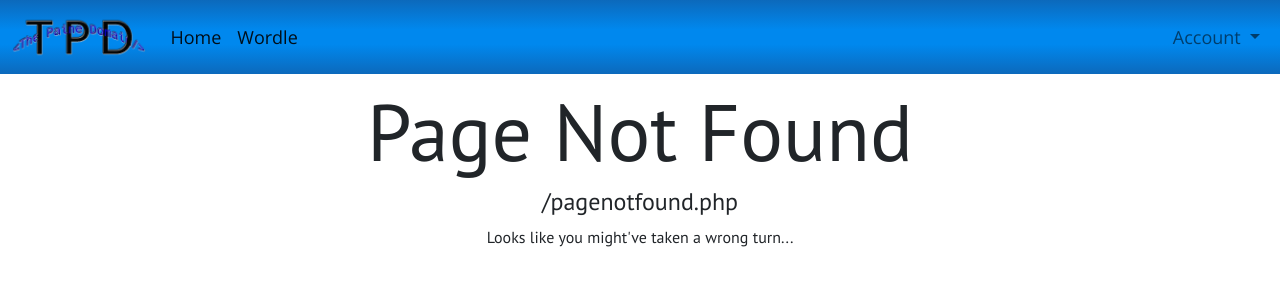
After one commit to sp1212/personal-site, a PHP site: page /pagenotfound.php in a window 1280 px wide. The commit adds this page. Shown: the top 300 px of the page. Run offline with PHP 8.4, Linux system fonts and the light colour scheme; a stand-in replaces the project's code that opens the database connection.

Commit message:
Page not found page

```diff
--- a/assets/styles/main.css
+++ b/assets/styles/main.css
@@ -48,11 +48,12 @@ main {
   overflow-x: hidden;
 }
 
-.bcr-name {
+.content {
   font-family: 'PT Sans';
   text-align: center;
 }
 
-.cr-name {
-  font-size: 2em;
+.headings {
+  font-family: 'Open Sans';
+  text-align: center;
 }
--- a/createaccount.php
+++ b/createaccount.php
@@ -18,11 +18,11 @@
 
     <main>
         <div class="container" style="margin-top: 15px;">
-            <div class="row col-xs-8 bcr-name">
+            <div class="row col-xs-8 content">
                 <h1>Account Creation</h1>
                 <p>Please create a new account below.</p>
             </div>
-            <div class="row justify-content-center bcr-name">
+            <div class="row justify-content-center content">
                 <div class="col-xl-4 col-lg-6 col-md-8">
                     <form action="/createaccount" method="post">
                         <div class="form-floating mb-3">
@@ -63,7 +63,7 @@
                         </div>
                     </form>
                 </div>
-                <div class="row justify-content-center bcr-name" style="margin-top: 80px;">
+                <div class="row justify-content-center content" style="margin-top: 80px;">
                     <div class="col-4">
                         <p>Existing user?</p>
                         <a class="btn btn-secondary" href="/login" role="button">Login</a>
--- a/home.php
+++ b/home.php
@@ -21,10 +21,8 @@
     </header>
 
     <main>
-        <div class="row bcr-name">
-            <?php
-                echo "<h2>Welcome, " . $_SESSION["firstName"]."</h2>"
-            ?>
+        <div class="row headings">
+            <h1 class="display-2">The Paine Domain</h1>
         </div>
     </main>
 
--- a/login.php
+++ b/login.php
@@ -18,11 +18,11 @@
 
     <main>
         <div class="container" style="margin-top: 15px;">
-            <div class="row col-xs-8 bcr-name">
+            <div class="row col-xs-8 content">
                 <h1>Account Login</h1>
                 <p>Please enter your email and password to login to an existing account.</p>
             </div>
-            <div class="row justify-content-center bcr-name">
+            <div class="row justify-content-center content">
                 <div class="col-xl-4 col-lg-6 col-md-8">
                     <form action="/login" method="post">
                         <div class="form-floating mb-3">
@@ -49,7 +49,7 @@
                     </form>
                 </div>
             </div>
-            <div class="row justify-content-center bcr-name" style="margin-top: 80px;">
+            <div class="row justify-content-center content" style="margin-top: 80px;">
                 <div class="col-4">
                     <p>New user?</p>
                     <a class="btn btn-secondary" href="/createaccount" role="button">Create Account</a>
--- /dev/null
+++ b/pagenotfound.php
@@ -0,0 +1,37 @@
+<!DOCTYPE html>
+<html lang="en">
+
+<head>
+    <meta charset="UTF-8">
+    <meta name="viewport" content="width=device-width, initial-scale=1">
+
+    <link href="https://cdn.jsdelivr.net/npm/bootstrap@5.1.1/dist/css/bootstrap.min.css" rel="stylesheet" integrity="sha384-F3w7mX95PdgyTmZZMECAngseQB83DfGTowi0iMjiWaeVhAn4FJkqJByhZMI3AhiU" crossorigin="anonymous">
+    <link rel="stylesheet" href="/assets/styles/main.css" />
+
+    <title>Page Not Found</title>
+</head>
+
+<body>
+    <header>
+        <div id="top-navbar-placeholder">
+            <?php include("top-navbar.php"); ?>
+        </div>
+    </header>
+
+    <main>
+        <div class="row content">
+            <h1 class="display-1">Page Not Found</h1>
+            <h4>
+                <?php
+                echo $_SERVER['REQUEST_URI'];
+                ?>
+            </h4>
+            <p>Looks like you might've taken a wrong turn...</p>
+        </div>
+    </main>
+
+    <script src="https://cdn.jsdelivr.net/npm/bootstrap@5.1.1/dist/js/bootstrap.bundle.min.js" integrity="sha384-/bQdsTh/da6pkI1MST/rWKFNjaCP5gBSY4sEBT38Q/9RBh9AH40zEOg7Hlq2THRZ" crossorigin="anonymous">
+    </script>
+</body>
+
+</html>
--- a/profile.php
+++ b/profile.php
@@ -21,7 +21,7 @@
     </header>
 
     <main>
-        <div class="row bcr-name">
+        <div class="row content">
             <h2>User Profile</h2>
         </div>
         <div class="row">
@@ -29,7 +29,7 @@
 
             </div>
             <div class="col">
-                <div class="row bcr-name">
+                <div class="row content">
                     <h4><?=$_SESSION['firstName']?> <?=$_SESSION['lastName']?></h4>
                     <h4><?=$_SESSION['email']?></h4>
                 </div>
--- a/top-navbar.php
+++ b/top-navbar.php
@@ -19,7 +19,7 @@
                     <a class="nav-link nav-hover active" aria-current="page" href="/home">Home</a>
                 </li>
                 <li class="nav-item">
-                    <a class="nav-link nav-hover active" aria-current="page" href="/home">Explore</a>
+                    <a class="nav-link nav-hover active" aria-current="page" href="/wordle">Wordle</a>
                 </li>
             </ul>
 
```
Also changed, not shown: SiteController.php (+54 -41 lines).
